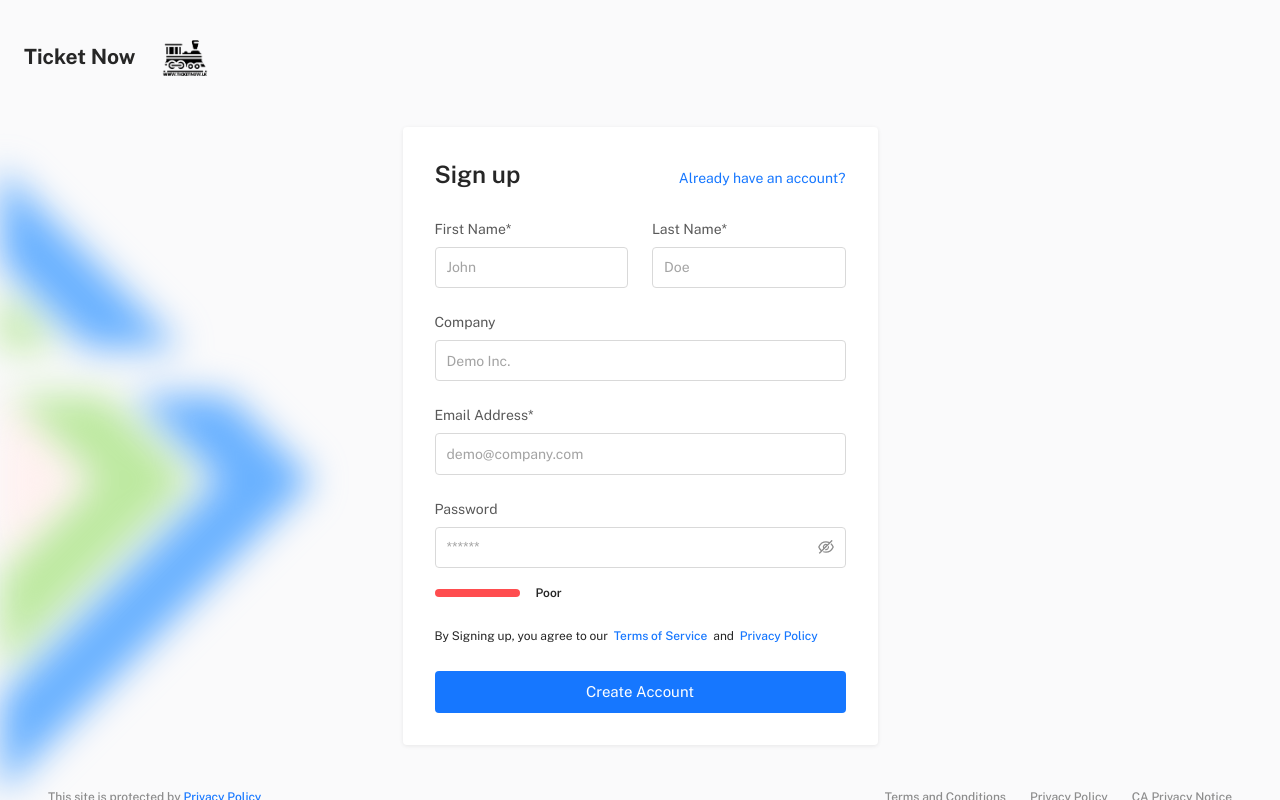
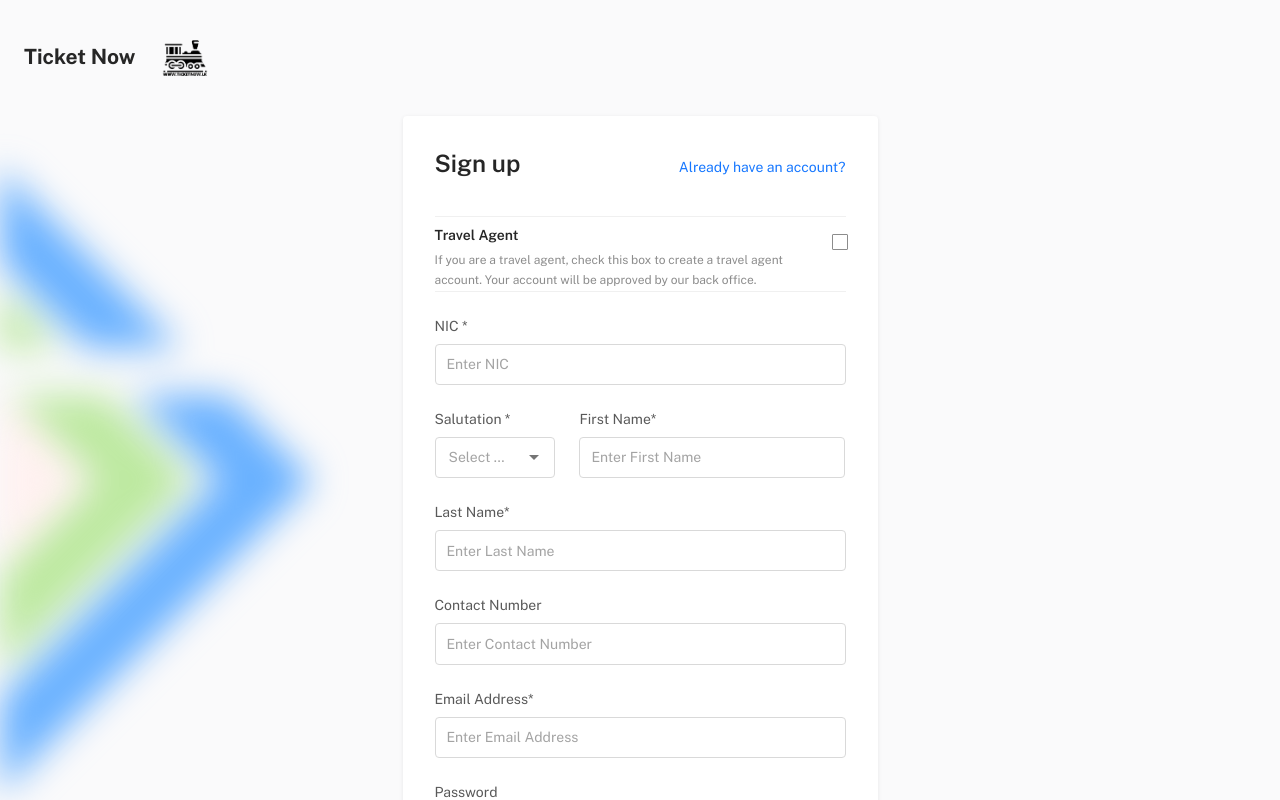
Before and after one commit to DevJanith/EAD-2023-Y4S2-Frontend-Web, a React (Create React App) app: page /register in a window 1280 px wide. Shown: the top 800 px of the page. Built offline with nearby package versions, Linux system fonts and the light colour scheme; no server answers; what chance would draw is missing.

Commit message:
fix: update

```diff
--- a/src/sections/auth/auth-forms/AuthRegister.tsx
+++ b/src/sections/auth/auth-forms/AuthRegister.tsx
@@ -1,28 +1,33 @@
-import { useEffect, useState, SyntheticEvent } from 'react';
+import { SyntheticEvent, useEffect, useState } from 'react';
 import { Link as RouterLink, useNavigate } from 'react-router-dom';
 
 // material-ui
 import {
+  Autocomplete,
   Box,
   Button,
+  Checkbox,
   FormControl,
+  FormControlLabel,
   FormHelperText,
   Grid,
-  Link,
   InputAdornment,
   InputLabel,
+  Link,
   OutlinedInput,
   Stack,
+  TextField,
   Typography
 } from '@mui/material';
+import { useTheme } from '@mui/material/styles';
 
 // third party
+import { Formik } from 'formik';
 import * as Yup from 'yup';
-import { Formik } from 'formik';
 
 // project import
+import AnimateButton from 'components/@extended/AnimateButton';
 import IconButton from 'components/@extended/IconButton';
-import AnimateButton from 'components/@extended/AnimateButton';
 
 import useAuth from 'hooks/useAuth';
 import useScriptRef from 'hooks/useScriptRef';
@@ -34,12 +39,15 @@ import { strengthColor, strengthIndicator } from 'utils/password-strength';
 import { StringColorProps } from 'types/password';
 
 // assets
-import { EyeOutlined, EyeInvisibleOutlined } from '@ant-design/icons';
+import { EyeInvisibleOutlined, EyeOutlined } from '@ant-design/icons';
+import { Divider } from '@mui/material';
+import salutations, { SalutationsType } from 'data/salutations';
 
 // ============================|| JWT - REGISTER ||============================ //
 
 const AuthRegister = () => {
-  const { register } = useAuth();
+  const theme = useTheme();
+  const { signUp } = useAuth();
   const scriptedRef = useScriptRef();
   const navigate = useNavigate();
 
@@ -66,22 +74,40 @@ const AuthRegister = () => {
     <>
       <Formik
         initialValues={{
-          firstname: '',
-          lastname: '',
-          email: '',
-          company: '',
-          password: '',
+          id: undefined,
+          salutation: undefined,
+          firstName: "",
+          lastName: "",
+          contactNumber: "",
+          email: "",
+          nic: "",
+          userType: undefined,
+          password: "",
+          confirmPassword: "",
+          isTravelAgent: false,
           submit: null
         }}
         validationSchema={Yup.object().shape({
-          firstname: Yup.string().max(255).required('First Name is required'),
-          lastname: Yup.string().max(255).required('Last Name is required'),
-          email: Yup.string().email('Must be a valid email').max(255).required('Email is required'),
-          password: Yup.string().max(255).required('Password is required')
+          salutation: Yup.number().required("Salutation is required"),
+          firstName: Yup.string().required("First name is required"),
+          lastName: Yup.string().required("Last name is required"),
+          contactNumber: Yup.string()
+            .matches(/^(?:\+94|0)[1-9][0-9]{8}$/, "Invalid Sri Lankan phone number")
+            .required("Contact Number is required"),
+          email: Yup.string().email("Invalid email address").required("Email is required"),
+          nic: Yup.string()
+            .matches(/^[0-9]{9}[vVxX]?$|^[0-9]{12}$/i, "Invalid NIC format")
+            .required("NIC is required"),
         })}
         onSubmit={async (values, { setErrors, setStatus, setSubmitting }) => {
+          console.log("here");
+
           try {
-            await register(values.email, values.password, values.firstname, values.lastname);
+            if (values.isTravelAgent) {
+              await signUp(values.nic, values.email, values.password, 2, values.salutation!, values.firstName, values.lastName, values.contactNumber, values.confirmPassword);
+            } else {
+              await signUp(values.nic, values.email, values.password, 3, values.salutation!, values.firstName, values.lastName, values.contactNumber, values.confirmPassword);
+            }
             if (scriptedRef.current) {
               setStatus({ success: true });
               setSubmitting(false);
@@ -111,69 +137,142 @@ const AuthRegister = () => {
           }
         }}
       >
-        {({ errors, handleBlur, handleChange, handleSubmit, isSubmitting, touched, values }) => (
+        {({ errors, handleBlur, handleChange, handleSubmit, isSubmitting, touched, values, getFieldProps, setFieldValue }) => (
           <form noValidate onSubmit={handleSubmit}>
             <Grid container spacing={3}>
-              <Grid item xs={12} md={6}>
+              <Grid item xs={12}>
+                <Divider sx={{ my: 1 }} />
+                <Stack direction="row" justifyContent="space-between" alignItems="flex-start">
+                  <Stack spacing={0.5}>
+                    <Typography variant="subtitle1">Travel  Agent</Typography>
+                    <Typography variant="caption" color="textSecondary">
+                      If you are a travel agent, check this box to create a travel agent account. Your account will be approved by our back office.
+                    </Typography>
+                  </Stack>
+                  <FormControlLabel
+                    control={
+                      <Checkbox
+                        {...getFieldProps('isTravelAgent')}
+                        onChange={handleChange}
+                        onBlur={handleBlur}
+                        checked={values.isTravelAgent}
+                        sx={{ mt: 0 }}
+                      />
+                    }
+                    label=""
+                    labelPlacement="start"
+                  />
+                </Stack>
+                <Divider sx={{ my: 0 }} />
+              </Grid>
+              <Grid item xs={12} md={12}>
                 <Stack spacing={1}>
-                  <InputLabel htmlFor="firstname-signup">First Name*</InputLabel>
+                  <InputLabel htmlFor="nic-signup">NIC *</InputLabel>
                   <OutlinedInput
-                    id="firstname-login"
-                    type="firstname"
-                    value={values.firstname}
-                    name="firstname"
+                    id="nic-login"
+                    type="nic"
+                    value={values.nic}
+                    name="nic"
                     onBlur={handleBlur}
                     onChange={handleChange}
-                    placeholder="John"
+                    placeholder="Enter NIC"
                     fullWidth
-                    error={Boolean(touched.firstname && errors.firstname)}
+                    error={Boolean(touched.nic && errors.nic)}
                   />
-                  {touched.firstname && errors.firstname && (
-                    <FormHelperText error id="helper-text-firstname-signup">
-                      {errors.firstname}
+                  {touched.nic && errors.nic && (
+                    <FormHelperText error id="helper-text-nic-signup">
+                      {errors.nic}
                     </FormHelperText>
                   )}
                 </Stack>
               </Grid>
-              <Grid item xs={12} md={6}>
+              <Grid item xs={12} md={4}>
                 <Stack spacing={1}>
-                  <InputLabel htmlFor="lastname-signup">Last Name*</InputLabel>
+                  <InputLabel htmlFor="salutation-signup">Salutation *</InputLabel>
+                  <Autocomplete
+                    fullWidth
+                    id="salutation"
+                    value={salutations.find((option) => option.id === values.salutation) || null}
+                    onChange={(event: any, newValue: SalutationsType | null) => {
+                      setFieldValue('salutation', newValue?.id);
+                    }}
+                    options={salutations}
+                    getOptionLabel={(item) => `${item.description}`}
+                    renderInput={(params) => (
+                      <TextField
+                        {...params}
+                        placeholder="Select Salutation"
+                        sx={{ '& .MuiAutocomplete-input.Mui-disabled': { WebkitTextFillColor: theme.palette.text.primary } }}
+                      />
+                    )}
+                  />
+                  {touched.salutation && errors.salutation && (
+                    <FormHelperText error id="helper-text-salutation">
+                      {errors.salutation}
+                    </FormHelperText>
+                  )}
+                </Stack>
+              </Grid>
+              <Grid item xs={12} md={8}>
+                <Stack spacing={1}>
+                  <InputLabel htmlFor="firstName-signup">First Name*</InputLabel>
+                  <OutlinedInput
+                    id="firstName-login"
+                    type="firstName"
+                    value={values.firstName}
+                    name="firstName"
+                    onBlur={handleBlur}
+                    onChange={handleChange}
+                    placeholder="Enter First Name"
+                    fullWidth
+                    error={Boolean(touched.firstName && errors.firstName)}
+                  />
+                  {touched.firstName && errors.firstName && (
+                    <FormHelperText error id="helper-text-firstName-signup">
+                      {errors.firstName}
+                    </FormHelperText>
+                  )}
+                </Stack>
+              </Grid>
+              <Grid item xs={12} md={12}>
+                <Stack spacing={1}>
+                  <InputLabel htmlFor="lastName-signup">Last Name*</InputLabel>
                   <OutlinedInput
                     fullWidth
-                    error={Boolean(touched.lastname && errors.lastname)}
-                    id="lastname-signup"
-                    type="lastname"
-                    value={values.lastname}
-                    name="lastname"
+                    error={Boolean(touched.lastName && errors.lastName)}
+                    id="lastName-signup"
+                    type="lastName"
+                    value={values.lastName}
+                    name="lastName"
                     onBlur={handleBlur}
                     onChange={handleChange}
-                    placeholder="Doe"
+                    placeholder="Enter Last Name"
                     inputProps={{}}
                   />
-                  {touched.lastname && errors.lastname && (
-                    <FormHelperText error id="helper-text-lastname-signup">
-                      {errors.lastname}
+                  {touched.lastName && errors.lastName && (
+                    <FormHelperText error id="helper-text-lastName-signup">
+                      {errors.lastName}
                     </FormHelperText>
                   )}
                 </Stack>
               </Grid>
               <Grid item xs={12}>
                 <Stack spacing={1}>
-                  <InputLabel htmlFor="company-signup">Company</InputLabel>
+                  <InputLabel htmlFor="contactNumber-signup">Contact Number</InputLabel>
                   <OutlinedInput
                     fullWidth
-                    error={Boolean(touched.company && errors.company)}
-                    id="company-signup"
-                    value={values.company}
-                    name="company"
+                    error={Boolean(touched.contactNumber && errors.contactNumber)}
+                    id="contactNumber-signup"
+                    value={values.contactNumber}
+                    name="contactNumber"
                     onBlur={handleBlur}
                     onChange={handleChange}
-                    placeholder="Demo Inc."
+                    placeholder="Enter Contact Number"
                     inputProps={{}}
                   />
-                  {touched.company && errors.company && (
-                    <FormHelperText error id="helper-text-company-signup">
-                      {errors.company}
+                  {touched.contactNumber && errors.contactNumber && (
+                    <FormHelperText error id="helper-text-contactNumber-signup">
+                      {errors.contactNumber}
                     </FormHelperText>
                   )}
                 </Stack>
@@ -190,7 +289,7 @@ const AuthRegister = () => {
                     name="email"
                     onBlur={handleBlur}
                     onChange={handleChange}
-                    placeholder="demo@company.com"
+                    placeholder="Enter Email Address"
                     inputProps={{}}
                   />
                   {touched.email && errors.email && (
--- a/src/sections/hr/employee-management/AddEditEmployee.tsx
+++ b/src/sections/hr/employee-management/AddEditEmployee.tsx
@@ -168,6 +168,7 @@ const AddEditEmployee = ({ employee, onCancel }: Props) => {
         navigator.clipboard.writeText(generatedPassword);
         // You may want to provide user feedback upon successful copy.
     };
+
     return (
         <>
             <FormikProvider value={formik}>
```
